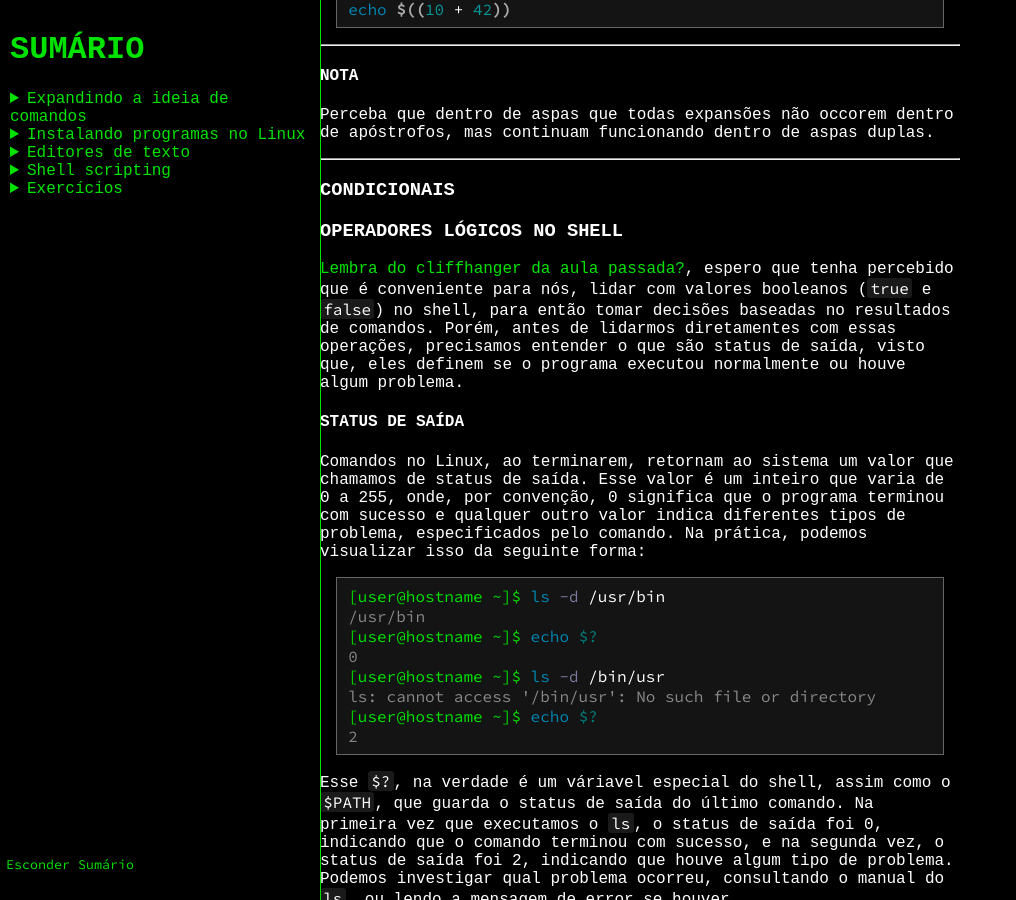
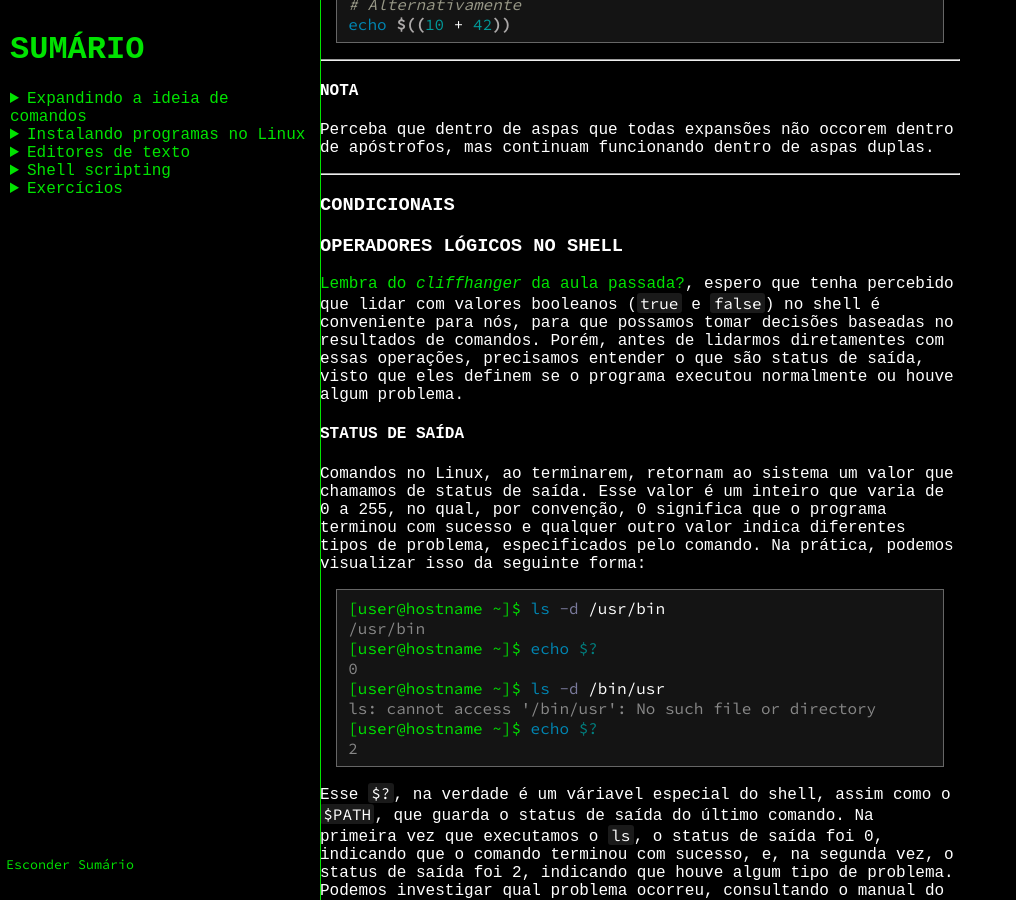
Before and after one commit to PETCC-UFRN/minicurso-linux-git, a Jekyll site: the page built from segundoDia.md, in a window 1280 px wide and 900 px high, scrolled down 8396 px. Shown: the whole window, without its empty margins (0-1016 px from the left). Built offline with Jekyll 4.4.1, drawn with Linux system fonts in a browser that asks for light colours; some of the changed text lies outside the part shown.

Commit message:
ajustes ortográficos no conteúdo

````diff
--- a/segundoDia.md
+++ b/segundoDia.md
@@ -382,11 +381,7 @@ Outra variável interessante é a `$PWD`, que armazena o diretório atual que o
 ### Expansões
 
 #### Expansão de comandos e variáveis
-
-O que vimos o shell fazer até agora com as variáveis é o que chamamos de expansão, o `$` precendendo o
-nome da variável antes de seu uso, faz com que o shell substitua o nome da variável pelo seu valor. Mas o
-shell não se limita a isso, voltando ao exemplo de declaração de variáveis, podemos usar a sintaxe `$()`
-para expandir o valor *outputado* [sic] por determinando comando:
+O que observamos até agora sobre o shell em relação às variáveis é o que chamamos de expansão. O símbolo $ precedendo o nome da variável faz com que o shell substitua o nome da variável pelo seu valor. No entanto, o shell não se limita apenas a isso. Voltando ao exemplo da declaração de variáveis, podemos utilizar a sintaxe `$()` para expandir o valor produzido como saída por um determinado comando.
 
 ```sh
 #!/bin/sh
@@ -421,15 +416,15 @@ dentro de aspas duplas.
 
 ### Operadores lógicos no shell
 
-[Lembra do cliffhanger da aula passada?](/primeiroDia.md#combinando-comandos-usando-pipelines), espero que tenha percebido que é conveniente para nós, lidar com
-valores booleanos (`true` e `false`) no shell, para então tomar decisões baseadas no resultados
+[Lembra do *cliffhanger* da aula passada?](/primeiroDia.md#combinando-comandos-usando-pipelines), espero que tenha percebido que lidar com
+valores booleanos (`true` e `false`) no shell é conveniente para nós, para que possamos tomar decisões baseadas no resultados
 de comandos. Porém, antes de lidarmos diretamentes com essas operações, precisamos entender o que são
-status de saída, visto que, eles definem se o programa executou normalmente ou houve algum problema.
+status de saída, visto que eles definem se o programa executou normalmente ou houve algum problema.
 
 #### Status de saída
 
 Comandos no Linux, ao terminarem, retornam ao sistema um valor que chamamos de status de saída. Esse valor
-é um inteiro que varia de 0 a 255, onde, por convenção, 0 significa que o programa terminou com sucesso e
+é um inteiro que varia de 0 a 255, no qual, por convenção, 0 significa que o programa terminou com sucesso e
 qualquer outro valor indica diferentes tipos de problema, especificados pelo comando. Na prática, podemos
 visualizar isso da seguinte forma:
 
@@ -549,7 +542,7 @@ if test expressão ; then
 fi
 ```
 
-Naturalmente as opções que o `test` aceita imitam as expressões que conhecemos na matemática e em outras
+Naturalmente, as opções que o `test` aceita imitam as expressões que conhecemos na matemática e em outras
 linguagens de programação, por exemplo, o `-eq` representa a igualdade entre dois números
 `1 -eq 0` ≅ `1 == 0`, o `-lt` representa a desigualdade entre dois números `1 -lt 0` ≅ `1 < 0`, e assim
 por diante. Você pode verificar todas usando o manual (`man test`).
@@ -591,7 +584,7 @@ Algumas das expressões lógicas mais utilizadas são:
   | `-s arquivo`   | O `arquivo` não está vazio.   |
   | `-L arquivo`   | O `arquivo` é um link simbólico.   |
 
-Cada teste pode ser negado com um `!` antes do operador, por exemplo, `! -e arquivo` é verdadeiro se o não
+Cada teste pode ser negado com um `!` antes do operador. Por exemplo: `! -e arquivo` é verdadeiro se o não
 existe. Vamos experimentar um pouco com isso:
 
 ```sh
@@ -669,7 +662,7 @@ Tanto na programação quanto na matemática, funções são enxergadas como cai
 precisamos saber como elas funcionam, apenas o que elas recebem como entrada e o que elas retornam como
 saída.
 
-Quando definimos uma função como uma black box, precisamos dizer qual é seu nome, que tipo
+Quando definimos uma função como uma *black box*, precisamos dizer qual é seu nome, que tipo
 de argumento ela recebe, e que tipo de argumento ela retorna. Por exemplo: Se $f$ é função e $x$ é um argumento
 que ela aceita, a aplicação de $f$ em $x$ é representada por $f(x)$, e o resultado é o valor que ela "retorna".
 
@@ -753,7 +746,7 @@ voltando para os nossos exemplos de [expressões lógicas](#expressões-lógicas
   done
 ```
 
-Se por acaso o arquivo que passamos como argumento for regular e tiver permissão de leitura, o bloco de
+Se, por acaso, o arquivo que passamos como argumento for regular e tiver permissão de leitura, o bloco de
 código vai ser executado até que se altere o arquivo ou a permissão dele.
 
 #### `break`
````
Also changed, not shown: other parts of segundoDia.md (+18 -21 lines).
